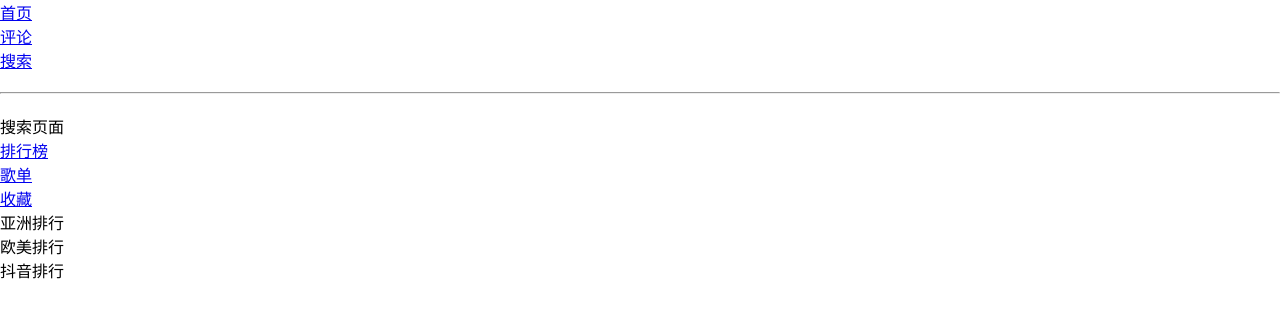
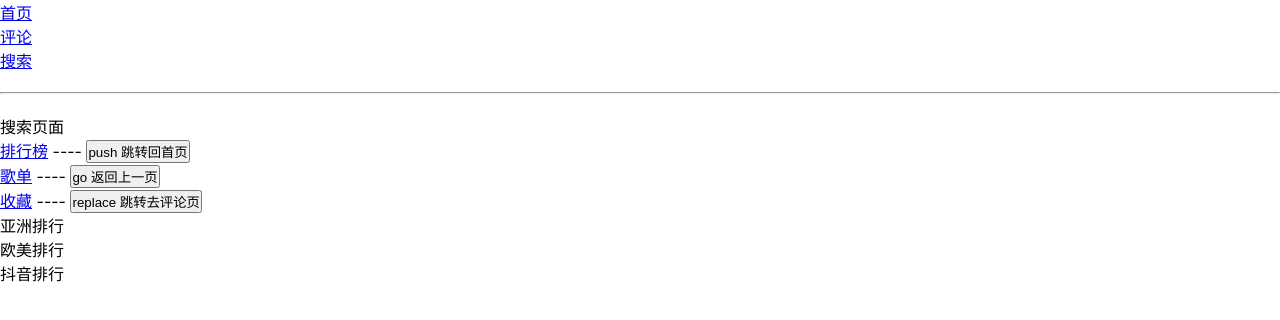
Before and after one commit to Zhangyao719/react-demo, a React (Create React App) app: page /search/top in a window 1280 px wide. Shown: the top 320 px of the page. Built offline with nearby package versions, Linux system fonts and the light colour scheme.

Commit message:
feat(router): router push

```diff
--- a/src/pages/Search.js
+++ b/src/pages/Search.js
@@ -1,21 +1,36 @@
-import { NavLink, Route, Switch } from 'react-router-dom'
+import { NavLink, Route, Switch, useHistory } from 'react-router-dom'
 import SearchList from './components/SearchList'
 import SearchStar from './components/SearchStar'
 import SearchTop from './components/SearchTop'
 
 export default function Search() {
+    const history = useHistory()
+    const routerPush = () => {
+        history.push('/')
+    }
+    const routerGo = () => {
+        history.go(-1)
+    }
+    const routerReplace = () => {
+        history.replace('/comment')
+    }
     return (
         <div>
             搜索页面
             <ul>
                 <li>
-                    <NavLink to="/search/top">排行榜</NavLink>
+                    <NavLink to="/search/top">排行榜</NavLink> ----{' '}
+                    <button onClick={routerPush}>push 跳转回首页</button>
                 </li>
                 <li>
-                    <NavLink to="/search/list">歌单</NavLink>
+                    <NavLink to="/search/list">歌单</NavLink> ----{' '}
+                    <button onClick={routerGo}>go 返回上一页</button>
                 </li>
                 <li>
-                    <NavLink to="/search/star">收藏</NavLink>
+                    <NavLink to="/search/star">收藏</NavLink> ----{' '}
+                    <button onClick={routerReplace}>
+                        replace 跳转去评论页
+                    </button>
                 </li>
             </ul>
             <Switch>
--- a/src/pages/components/SearchTop.js
+++ b/src/pages/components/SearchTop.js
@@ -6,6 +6,7 @@ export default function SearchTop() {
         { id: 2, label: '欧美排行' },
         { id: 3, label: '抖音排行' }
     ])
+
     return (
         <div>
             <ul>
```
